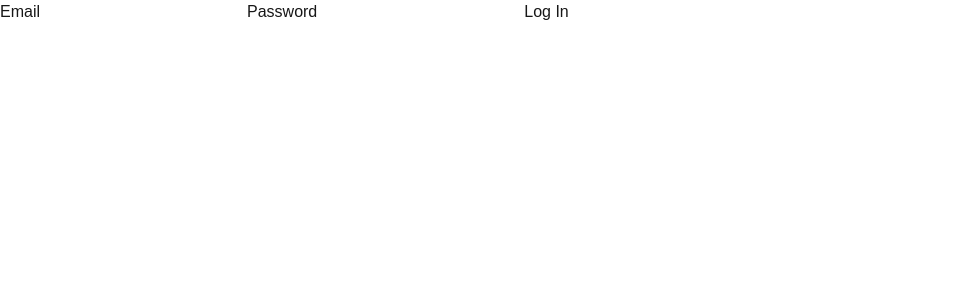
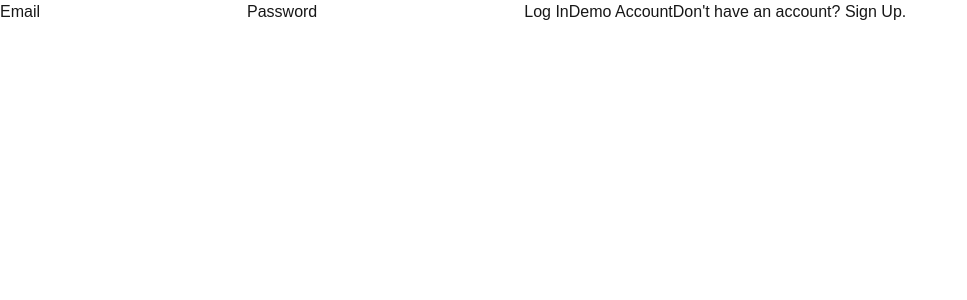
Before and after one commit to MikeBoguszewski/messaging-app, a Next.js app: page /login in a window 1280 px wide. Shown: the top 300 px of the page, without its empty margins (0-967 px from the left). Built offline with nearby package versions, Linux system fonts and the light colour scheme; no server answers.

Commit message:
Add anonymous login and links between login and signup pages

```diff
--- a/app/components/LoginForm.jsx
+++ b/app/components/LoginForm.jsx
@@ -1,7 +1,8 @@
 "use client";
 import { useState } from "react";
-import { login } from "../firebase";
+import { anonymousLogin, login } from "../firebase";
 import { useRouter } from "next/navigation";
+import Link from "next/link";
 
 export default function LoginForm() {
   const [email, setEmail] = useState("");
@@ -13,12 +14,16 @@ export default function LoginForm() {
     e.preventDefault();
 
     const error = await login(email, password);
-
     if (error) {
       setError(error);
       return;
     }
 
+    router.push("/messages");
+  };
+
+  const handleAnonymousLogin = async () => {
+    await anonymousLogin();
     router.push("/messages");
   };
 
@@ -30,6 +35,12 @@ export default function LoginForm() {
       <input type="password" id="password" name="password" required onChange={(e) => setPassword(e.target.value)} />
       {error && <p>{error}</p>}
       <button type="submit">Log In</button>
+      <button type="button" onClick={handleAnonymousLogin}>
+        Demo Account
+      </button>
+      <span>
+        Don't have an account? <Link href={"/signup"}>Sign Up.</Link>
+      </span>
     </form>
   );
 }
--- a/app/components/SignUpForm.jsx
+++ b/app/components/SignUpForm.jsx
@@ -3,6 +3,7 @@ import { useState } from "react";
 import { signup } from "../firebase";
 import { validateEmail, validatePassword } from "../validation";
 import { useRouter } from "next/navigation";
+import Link from "next/link";
 
 export default function SignupForm() {
   const [email, setEmail] = useState("");
@@ -34,6 +35,9 @@ export default function SignupForm() {
       <input type="password" id="password" name="password" required onChange={(e) => setPassword(e.target.value)} />
       {errors.password && <p>{errors.password}</p>}
       <button type="submit">Sign Up</button>
+      <span>
+        Already have an account? <Link href={"/login"}>Log In.</Link>
+      </span>
     </form>
   );
 }
--- a/app/firebase.js
+++ b/app/firebase.js
@@ -1,5 +1,5 @@
 import { initializeApp } from "firebase/app";
-import { getAuth, createUserWithEmailAndPassword, signInWithEmailAndPassword, signOut } from "firebase/auth";
+import { getAuth, createUserWithEmailAndPassword, signInWithEmailAndPassword, signOut, signInAnonymously } from "firebase/auth";
 
 // Your web app's Firebase configuration
 const firebaseConfig = {
@@ -44,7 +44,7 @@ export async function login(email, password) {
 
     let errorResponse = "";
 
-switch (error.code) {
+    switch (error.code) {
       case "auth/invalid-credential":
         errorResponse = "Invalid credentials provided. Check your email and password.";
         break;
@@ -81,3 +81,17 @@ export async function signout() {
     console.error("Error ", errorCode, errorMessage);
   }
 }
+
+// Sign in anonymously
+export async function anonymousLogin() {
+  const auth = getAuth();
+  try {
+    const userCredential = await signInAnonymously(auth);
+    const user = userCredential.user;
+    console.log("Logged in:", user);
+  } catch (error) {
+    const errorCode = error.code;
+    const errorMessage = error.message;
+    console.error("Error ", errorCode, errorMessage);
+  }
+}
```
